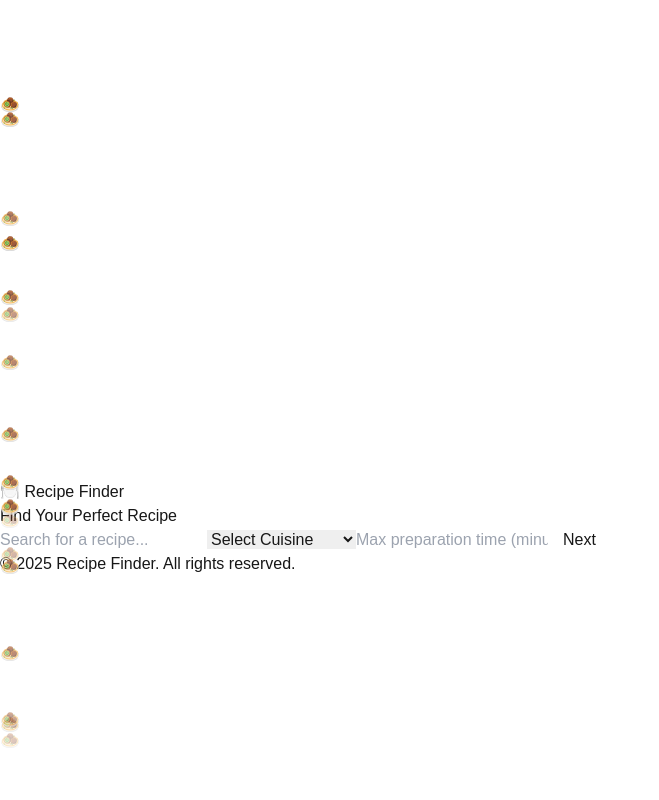
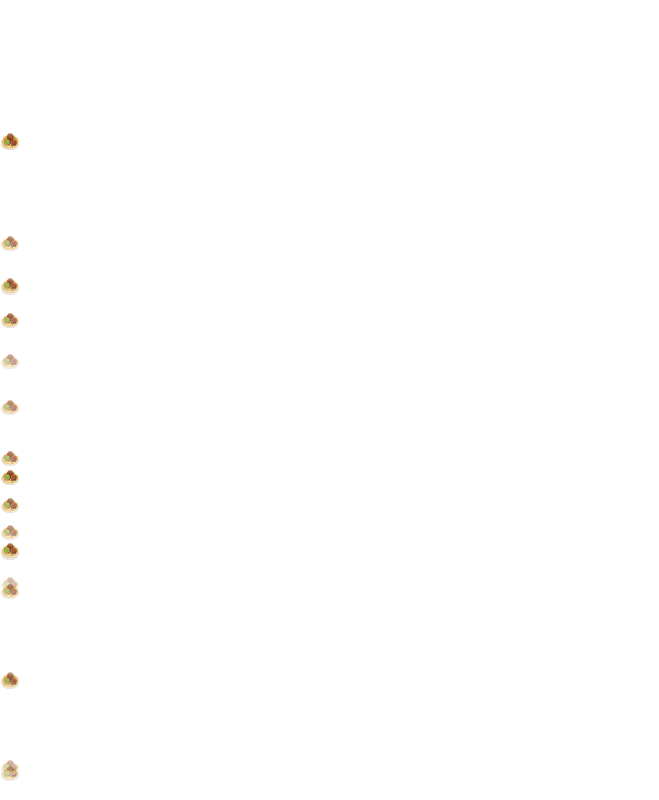
Before and after one commit to Blackdoll-Loki/recipe-finder, a Next.js app: page / in a window 1280 px wide. Shown: the top 800 px of the page, without its empty margins (0-659 px from the left). Built offline with nearby package versions, Linux system fonts and the light colour scheme.

Commit message:
add meatball rain to first page

```diff
--- a/src/app/page.tsx
+++ b/src/app/page.tsx
@@ -3,6 +3,7 @@
 import { useState, useEffect } from 'react';
 import { useRouter } from 'next/navigation';
 import SelectCuisine from './components/SelectsCuisine';
+import MeatballRain from './components/MeatBall';
 
 export default function Home() {
   const router = useRouter();
@@ -30,6 +31,8 @@ export default function Home() {
 
   return (
     <div className="min-h-screen flex flex-col relative bg-blue-100 overflow-hidden">
+      <MeatballRain />
+
       <header className="w-full bg-white shadow-md p-4 fixed top-0 left-0 z-50">
         <div className="max-w-6xl mx-auto flex justify-between items-center">
           <h1 className="text-2xl font-bold text-gray-800">🍽️ Recipe Finder</h1>
--- a/src/app/recipes/page.tsx
+++ b/src/app/recipes/page.tsx
@@ -2,6 +2,7 @@
 
 import { useState, useEffect } from 'react';
 import { useRouter, useSearchParams } from 'next/navigation';
+import MeatballRain from '../components/MeatBall';
 
 interface Recipe {
   id: number;
```
